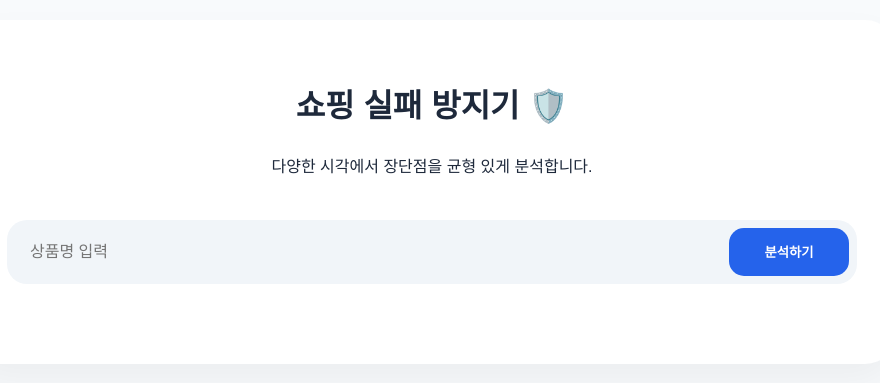
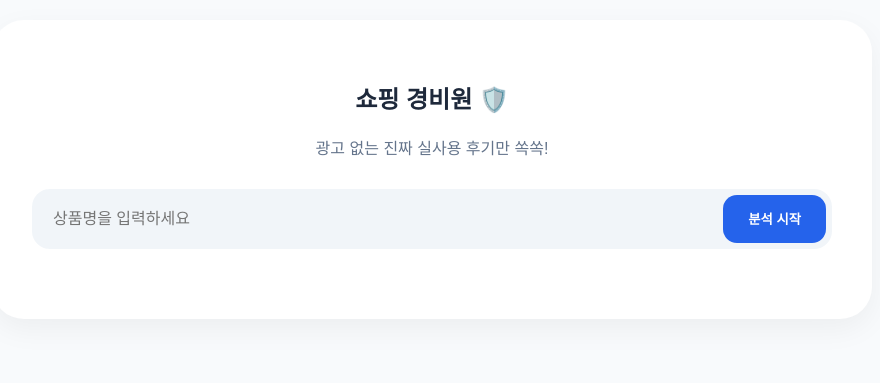
Before and after one commit to qjootkar1/-, a FastAPI app: page / in a window 1280 px wide. Shown: the top 383 px of the page, without its empty margins (208-1088 px from the left). Run offline with FastAPI, Linux system fonts and the light colour scheme.

Commit message:
Update title and improve UI elements in index.html

```diff
--- a/templates/index.html
+++ b/templates/index.html
@@ -3,69 +3,71 @@
 <head>
     <meta charset="UTF-8">
     <meta name="viewport" content="width=device-width, initial-scale=1.0">
-    <title>쇼핑 실패 방지기 🛡️</title>
+    <title>쇼핑 경비원 🛡️</title>
     <script src="https://cdn.jsdelivr.net/npm/vue@2"></script>
     <script src="https://cdn.jsdelivr.net/npm/axios/dist/axios.min.js"></script>
     <style>
         :root { --primary: #2563eb; --danger: #ef4444; --success: #10b981; --bg: #f8fafc; }
-        body { font-family: sans-serif; background: var(--bg); margin: 0; padding: 20px; color: #1e293b; line-height: 1.6; }
-        .container { max-width: 850px; margin: 0 auto; background: white; padding: 40px; border-radius: 32px; box-shadow: 0 20px 40px rgba(0,0,0,0.05); }
-        .header { text-align: center; margin-bottom: 40px; }
-        .search-bar { display: flex; gap: 10px; background: #f1f5f9; padding: 8px; border-radius: 20px; margin-bottom: 40px; }
+        body { font-family: 'Pretendard', sans-serif; background: var(--bg); margin: 0; padding: 20px; color: #1e293b; }
+        .container { max-width: 800px; margin: 0 auto; background: white; padding: 40px; border-radius: 32px; box-shadow: 0 10px 30px rgba(0,0,0,0.05); }
+        .header { text-align: center; margin-bottom: 30px; }
+        .search-bar { display: flex; gap: 10px; background: #f1f5f9; padding: 6px; border-radius: 18px; margin-bottom: 30px; }
         input { flex: 1; border: none; background: transparent; padding: 15px; font-size: 1rem; outline: none; }
-        button { background: var(--primary); color: white; border: none; padding: 0 30px; border-radius: 15px; font-weight: bold; cursor: pointer; transition: 0.2s; min-width: 120px; }
-        .report-section { border: 1px solid #e2e8f0; border-radius: 24px; padding: 30px; }
-        .score-wrap { text-align: center; margin-bottom: 30px; }
-        .score-box { width: 140px; height: 140px; border-radius: 50%; display: inline-flex; flex-direction: column; align-items: center; justify-content: center; color: white; margin-bottom: 15px; }
-        .score-num { font-size: 3.5rem; font-weight: 900; line-height: 1; }
+        button { background: var(--primary); color: white; border: none; padding: 0 25px; border-radius: 14px; font-weight: bold; cursor: pointer; }
+
+        .score-circle { width: 130px; height: 130px; border-radius: 50%; display: flex; flex-direction: column; align-items: center; justify-content: center; color: white; margin: 0 auto 20px; }
         .high { background: var(--success); } .mid { background: #f59e0b; } .low { background: var(--danger); }
-        .tag { background: #eff6ff; color: #1d4ed8; padding: 6px 14px; border-radius: 10px; margin: 4px; display: inline-block; font-size: 0.85rem; font-weight: 600; }
-        .pro-item { background: #f0fdf4; border: 1px solid #bbf7d0; padding: 15px; border-radius: 14px; margin-bottom: 10px; font-size: 0.9rem; }
-        .con-item { background: #fffafb; border: 1px solid #fecaca; padding: 15px; border-radius: 14px; margin-bottom: 10px; font-size: 0.9rem; }
-        .loading-spin { border: 3px solid #f3f3f3; border-top: 3px solid white; border-radius: 50%; width: 16px; height: 16px; animation: spin 1s linear infinite; display: inline-block; margin-right: 8px; vertical-align: middle; }
+
+        .summary-box { background: #f8fafc; padding: 20px; border-radius: 20px; margin-bottom: 30px; border: 1px solid #e2e8f0; }
+        .pro-item { background: #f0fdf4; border-left: 5px solid var(--success); padding: 12px 15px; border-radius: 8px; margin-bottom: 10px; font-size: 0.9rem; }
+        .con-item { background: #fffafb; border-left: 5px solid var(--danger); padding: 12px 15px; border-radius: 8px; margin-bottom: 10px; font-size: 0.9rem; }
+        .tag { background: #eff6ff; color: #1d4ed8; padding: 5px 12px; border-radius: 8px; margin: 3px; display: inline-block; font-size: 0.8rem; font-weight: bold; }
+
+        .loading-spin { border: 3px solid #f3f3f3; border-top: 3px solid white; border-radius: 50%; width: 16px; height: 16px; animation: spin 1s linear infinite; display: inline-block; margin-right: 8px; }
         @keyframes spin { 0% { transform: rotate(0deg); } 100% { transform: rotate(360deg); } }
     </style>
 </head>
 <body>
     <div id="app" class="container">
         <div class="header">
-            <h1>쇼핑 실패 방지기 🛡️</h1>
-            <p>다양한 시각에서 장단점을 균형 있게 분석합니다.</p>
+            <h2>쇼핑 경비원 🛡️</h2>
+            <p style="color: #64748b;">광고 없는 진짜 실사용 후기만 쏙쏙!</p>
         </div>
 
         <div class="search-bar">
-            <input v-model="query" placeholder="상품명 입력" @keyup.enter="analyze">
+            <input v-model="query" placeholder="상품명을 입력하세요" @keyup.enter="analyze">
             <button @click="analyze" :disabled="loading">
                 <span v-if="loading"><span class="loading-spin"></span>분석중</span>
-                <span v-else>분석하기</span>
+                <span v-else>분석 시작</span>
             </button>
         </div>
 
         {% raw %}
-        <div v-if="res" class="report-section">
-            <div class="score-wrap">
-                <div :class="['score-box', res.score >= 80 ? 'high' : (res.score >= 60 ? 'mid' : 'low')]">
-                    <span class="score-num">{{ res.score }}</span>
-                    <span style="font-size: 0.8rem; font-weight: bold;">추천 지수</span>
-                </div>
-                <div><span v-for="t in res.tags" class="tag">#{{ t }}</span></div>
+        <div v-if="res">
+            <div class="score-circle" :class="res.score >= 80 ? 'high' : (res.score >= 60 ? 'mid' : 'low')">
+                <span style="font-size: 3rem; font-weight: 900;">{{ res.score }}</span>
+                <span style="font-size: 0.8rem; font-weight: bold;">추천 지수</span>
             </div>
 
-            <div style="background: #f1f5f9; padding: 20px; border-radius: 16px; margin-bottom: 30px;">
-                <h4 style="margin: 0 0 10px 0;">📋 분석 요약</h4>
-                <div v-for="r in res.reason" style="font-size: 0.95rem;">📍 {{ r }}</div>
-                <div style="margin-top: 10px; display: flex; gap: 10px;">
-                    <span style="background:#dcfce7; color:#10b981; padding:4px 10px; border-radius:8px; font-size:0.8rem; font-weight:bold;">👍 장점 키워드 {{ res.pros_n }}건</span>
-                    <span style="background:#fee2e2; color:#ef4444; padding:4px 10px; border-radius:8px; font-size:0.8rem; font-weight:bold;">⚠️ 단점 키워드 {{ res.cons_n }}건</span>
+            <div style="text-align: center; margin-bottom: 25px;">
+                <span v-for="t in res.tags" class="tag">#{{ t }}</span>
+            </div>
+
+            <div class="summary-box">
+                <h4 style="margin-top: 0;">📋 실사용 데이터 요약</h4>
+                <div v-for="r in res.reason" style="margin-bottom: 8px;">📍 {{ r }}</div>
+                <div style="margin-top: 10px; font-size: 0.85rem; font-weight: bold;">
+                    <span style="color: var(--success);">👍 긍정 신호 {{ res.pros_n }}건</span> |
+                    <span style="color: var(--danger);">⚠️ 주의 신호 {{ res.cons_n }}건</span>
                 </div>
             </div>
 
-            <h4 style="color: var(--success);">✨ 실사용자 주요 장점</h4>
+            <h4 style="color: var(--success);">✨ 진짜 장점 후기</h4>
             <div v-for="p in res.pros_list" class="pro-item">✅ {{ p }}</div>
 
-            <div style="margin: 25px 0;"></div>
+            <div style="margin: 30px 0;"></div>
 
-            <h4 style="color: var(--danger);">⚠️ 주요 아쉬운 점</h4>
+            <h4 style="color: var(--danger);">🚫 진짜 아쉬운 후기</h4>
             <div v-for="c in res.cons_list" class="con-item">❌ {{ c }}</div>
         </div>
         {% endraw %}
@@ -82,7 +84,7 @@
                     try {
                         const response = await axios.get('/analyze?q=' + encodeURIComponent(this.query));
                         this.res = response.data;
-                    } catch (e) { alert('분석 중 오류 발생'); }
+                    } catch (e) { alert('데이터 분석 중 오류가 발생했습니다.'); }
                     finally { this.loading = false; }
                 }
             }
```
